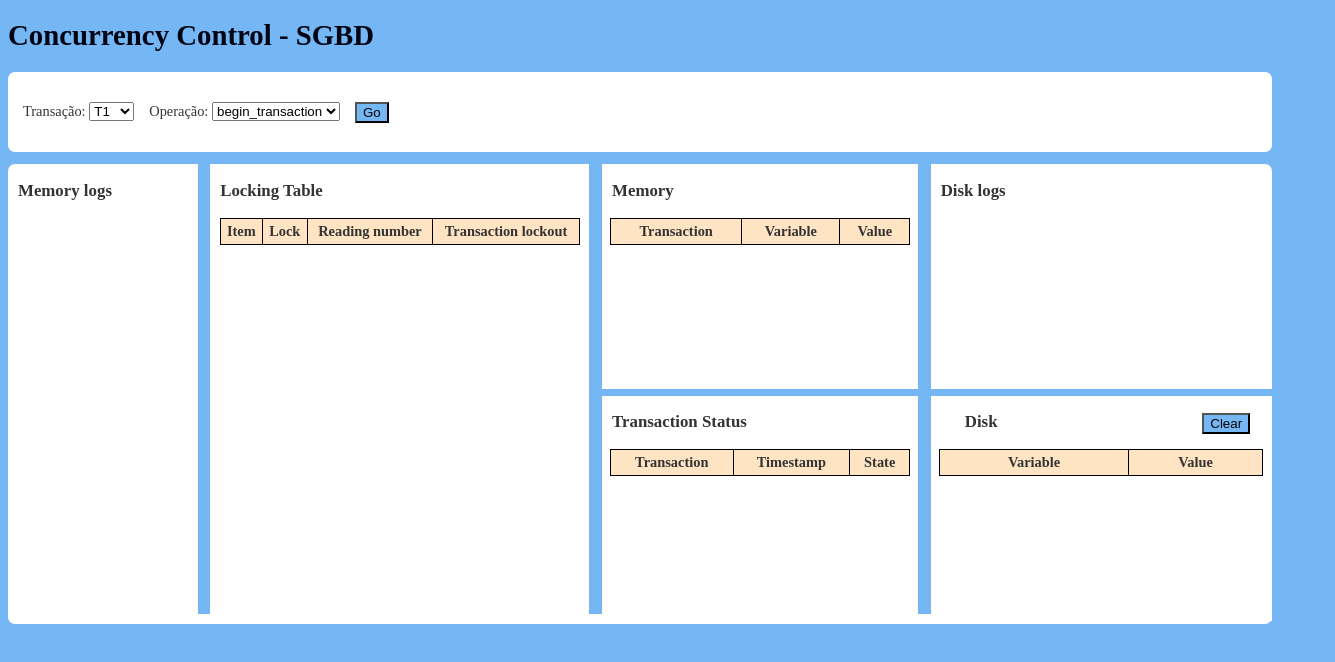
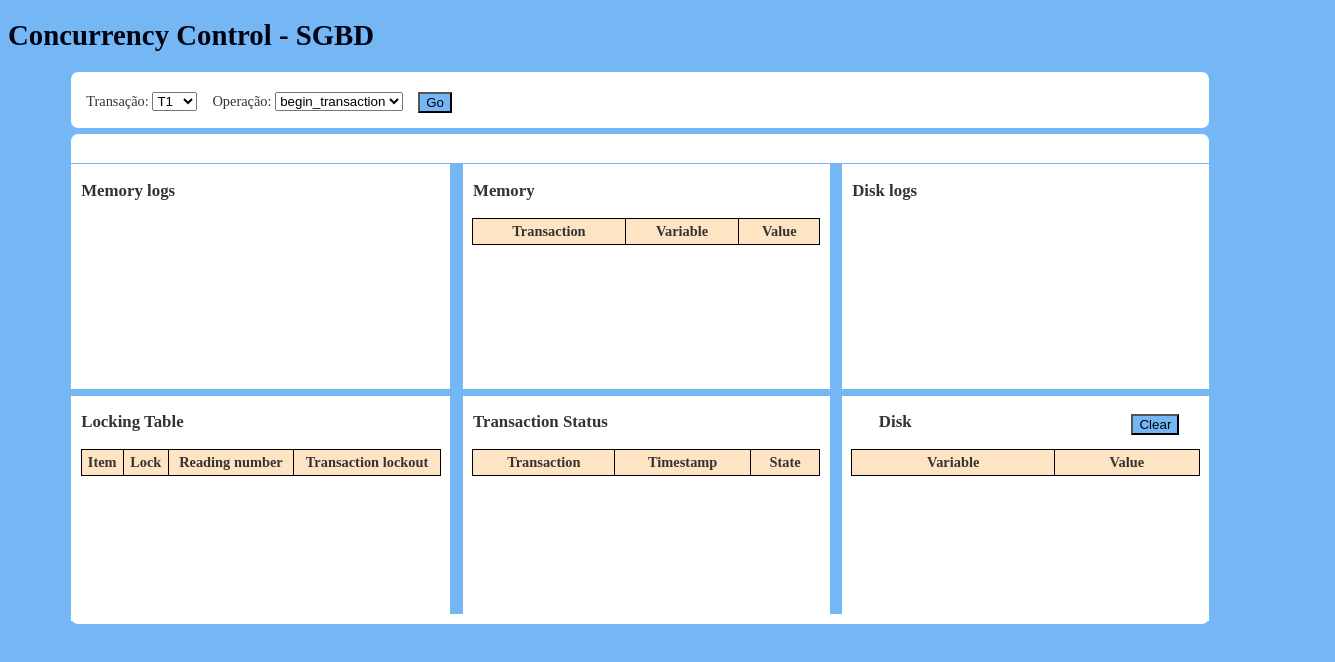
Before and after one commit to mailtonfcarvalho/db-02, a website: page index.html in a window 1280 px wide. Shown: the whole page, 1335 px wide, since content can reach past the window. Drawn offline with nearby package versions, Linux system fonts and the light colour scheme.

Commit message:
update html

```diff
--- a/index.html
+++ b/index.html
@@ -79,6 +79,9 @@
                     </div>
                 </form>
             </div>
+            <div class="panel7">
+
+            </div>
         </header>
 
        <main>
@@ -93,6 +96,29 @@
             </div>
 
             <div class="panel2">
+                <div class="col">
+                    <h3>Memory</h3>
+                </div>
+
+                <table>
+                    <thead>
+                        <tr>
+                            <th>Transaction</th>
+                            <th>Variable</th>
+                            <th>Value</th>
+                        </tr>
+                    </thead>
+                    <tbody id="memory"></tbody>
+                </table>
+            </div>
+
+            <div class="panel3">
+                <div class="col">
+                    <h3>Disk logs</h3>
+                </div>
+            </div>
+
+             <div class="panel4">
                 <div class="col">
                     <h3>Locking Table</h3>
                 </div>
@@ -110,30 +136,7 @@
                 </table>
             </div>
 
-            <div class="panel4">
-                <div class="col">
-                    <h3>Memory</h3>
-                </div>
-
-                <table>
-                    <thead>
-                        <tr>
-                            <th>Transaction</th>
-                            <th>Variable</th>
-                            <th>Value</th>
-                        </tr>
-                    </thead>
-                    <tbody id="memory"></tbody>
-                </table>
-            </div>
-
-            <div class="panel6">
-                <div class="col">
-                    <h3>Disk logs</h3>
-                </div>
-            </div>
-
-            <div class="panel3">
+             <div class="panel5">
                 <div class="col">
                     <h3>Transaction Status</h3>
                 </div>
@@ -150,7 +153,7 @@
                 </table>
             </div>
 
-            <div class="panel5">
+            <div class="panel6">
                <div>
                     <div class="d">
                         <h3>Disk</h3>
--- a/styles.css
+++ b/styles.css
@@ -8,18 +8,21 @@ header{
   position: relative;
   width: 100%;
   height: 80px;
+  margin-left: 5%;
 }
 main{
   margin-top: 1%;
   position: relative;
   width: 100%;
   height: 450px;
+  margin-left: 5%;
 }
 footer{
   position: relative;
-  width: 100%;
+  width: 90%;
   height:10px;
   background: white;
+  margin-left: 5%;
   border-radius:0px 0px 7px 7px;
 }
 .titulo {
@@ -28,75 +31,87 @@ footer{
 .panel0 {
   background: white;
   position: relative;
-  width: 100%;
-  height: 100%;
+  width: 90%;
+  height: 70%;
   border-radius:7px;
+}
+/* Div superior*/
+.panel7 {
+  background:white;
+  position: relative;
+  margin-top: 0.5%;
+  width: 90%;
+  height: 37%;
+  border-radius:7px 7px 0px 0px;
 }
 /* Memory logs */
 .panel1 {
   background: white;
   position: relative;
   float:left;
-  width: 15%;
-  height: 100%;
+  width: 30%;
+  height: 50%;
   overflow:auto;
-  border-radius:7px 0px 0px 0px;
 }
-/* Locking Table */
 .panel2 {
   background: white;
   position: relative;
   float:left;
-  width: 30%;
-  height: 100%;
+  width: 29%;;
+  height: 50%;
   margin-left: 1%;
   overflow:auto;
 }
-/* Transaction Status */
+/* Disk logs */
 .panel3 {
   background: white;
   position: relative;
   float:left;
-  width: 25%;
+  width: 29%;
+  height: 50%;
+  height: 50%;
+  margin-left: 1%;
+  overflow:auto;
+}
+/* Locking Table */
+.panel4 {
+  background: white;
+  position: relative;
+  float:left;
+  width: 30%;
+  height: 50%;
+  margin-top: 0.5%;
+  overflow:auto;
+}
+
+/* Transaction Status  */
+.panel5 {
+  background: white;
+  position: relative;
+  float:left;
+  width: 29%;
   height: 50%;
   margin-left: 1%;
   margin-top: 0.5%;
   overflow:auto;
 }
-/* Memory */
-.panel4 {
+
+/* Disk */
+
+.panel6 {
   background: white;
   position: relative;
   float:left;
-  width: 25%;;
-  height: 50%;
-  margin-left: 1%;
-  overflow:auto;
-}
-/* Disk */
-.panel5 {
-  background: white;
-  position: relative;
-  float:left;
-  width: 27%;
-  height: 50%;
+  width: 29%;
   height: 50%;
   margin-left: 1%;
   margin-top: 0.5%;
   overflow:auto;
 }
-/* Disk logs */
-.panel6 {
-  background: white;
-  position: relative;
-  float:left;
-  width: 27%;
-  height: 50%;
-  height: 50%;
-  margin-left: 1%;
-  overflow:auto;
-  border-radius:0px 7px 0px 0px;
-}
+
+
+
+
 table {
   border-spacing: 0;
   border-collapse: collapse;
@@ -127,7 +142,7 @@ th, td {
   position: relative;
   float: left;
   margin-left: 15px;
-  margin-top: 30px;
+  margin-top: 20px;
 }
 .nome{
   margin-left:5%;
```
